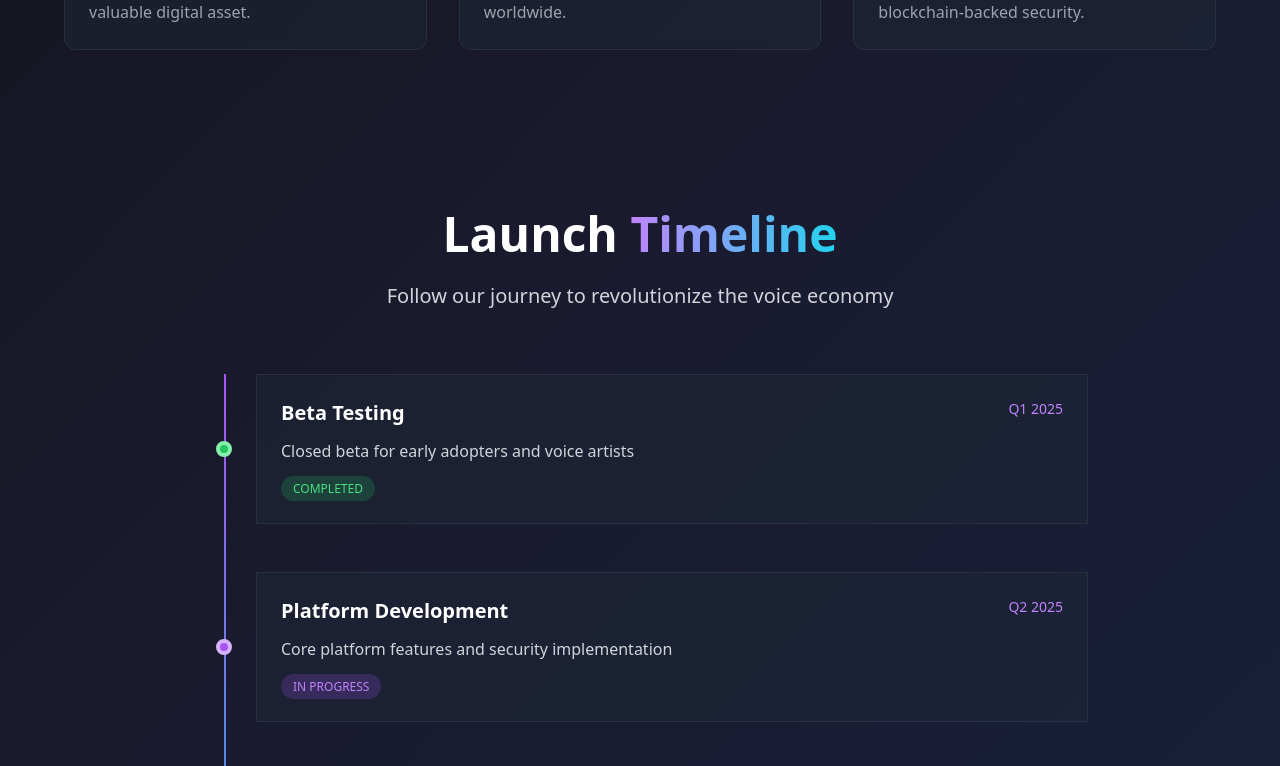
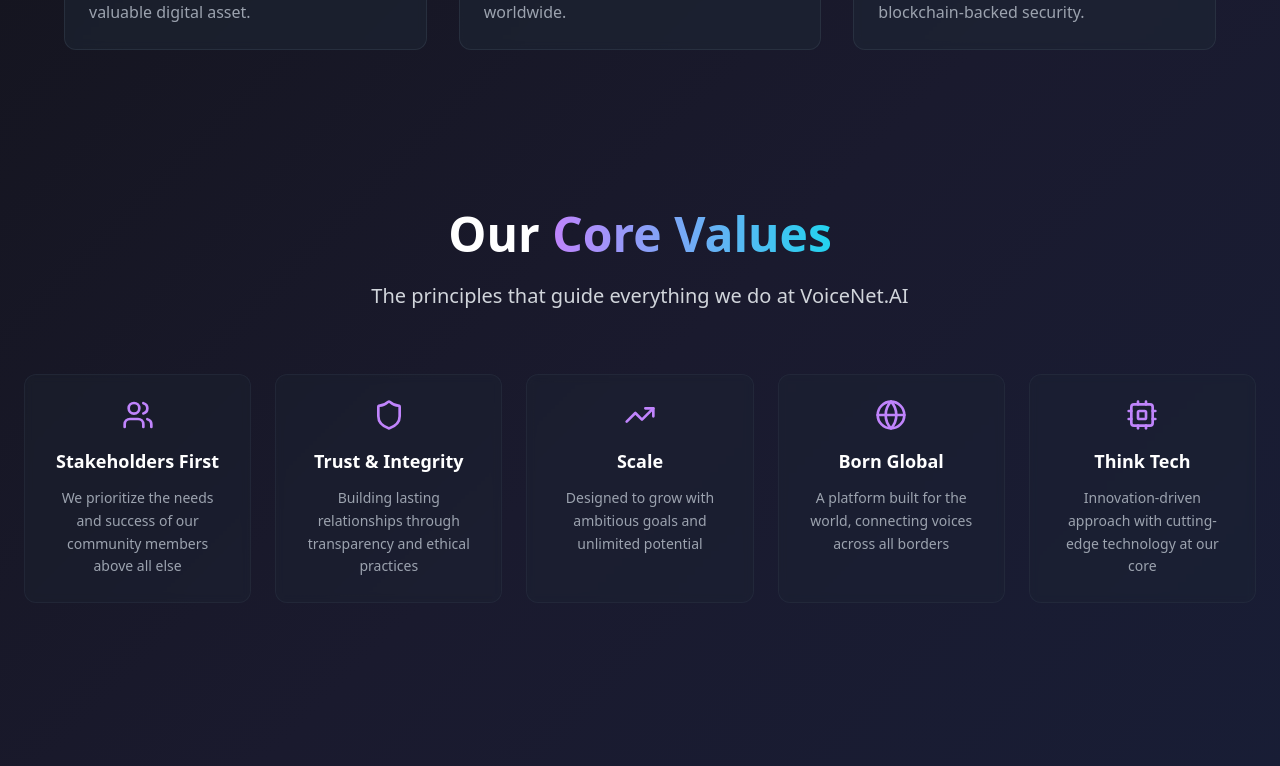
Before and after one commit to sinojeff/voice-future-unveiled, a React (Vite) app: page / in a window 1280 px wide. Shown: the part 1280-2046 px from the top of the page. Built offline with nearby package versions, Linux system fonts and the light colour scheme.

Commit message:
Add key values section
Add key values to the pre-launch homepage.

```diff
--- /dev/null
+++ b/src/components/ValuesSection.tsx
@@ -0,0 +1,66 @@
+
+import React from 'react';
+import { Users, Shield, TrendingUp, Globe, Cpu } from 'lucide-react';
+
+const ValuesSection = () => {
+  const values = [
+    {
+      icon: <Users size={32} />,
+      title: "Stakeholders First",
+      description: "We prioritize the needs and success of our community members above all else"
+    },
+    {
+      icon: <Shield size={32} />,
+      title: "Trust & Integrity",
+      description: "Building lasting relationships through transparency and ethical practices"
+    },
+    {
+      icon: <TrendingUp size={32} />,
+      title: "Scale",
+      description: "Designed to grow with ambitious goals and unlimited potential"
+    },
+    {
+      icon: <Globe size={32} />,
+      title: "Born Global",
+      description: "A platform built for the world, connecting voices across all borders"
+    },
+    {
+      icon: <Cpu size={32} />,
+      title: "Think Tech",
+      description: "Innovation-driven approach with cutting-edge technology at our core"
+    }
+  ];
+
+  return (
+    <section className="py-20 relative">
+      <div className="container mx-auto px-6">
+        <div className="text-center mb-16">
+          <h2 className="text-4xl md:text-5xl font-bold text-white mb-6">
+            Our <span className="bg-gradient-to-r from-purple-400 to-cyan-400 bg-clip-text text-transparent">Core Values</span>
+          </h2>
+          <p className="text-xl text-gray-300 max-w-3xl mx-auto">
+            The principles that guide everything we do at VoiceNet.AI
+          </p>
+        </div>
+
+        <div className="grid md:grid-cols-5 gap-6 max-w-7xl mx-auto">
+          {values.map((value, index) => (
+            <div
+              key={index}
+              className="bg-gray-800/30 backdrop-blur-sm rounded-xl p-6 border border-gray-700/30 hover:border-purple-500/30 transition-all duration-300 hover:transform hover:scale-105 animate-fade-in text-center"
+              style={{ animationDelay: `${index * 100}ms` }}
+            >
+              <div className="mb-4 text-purple-400 flex justify-center">
+                {value.icon}
+              </div>
+              <h3 className="text-lg font-semibold text-white mb-3">{value.title}</h3>
+              <p className="text-gray-400 text-sm leading-relaxed">{value.description}</p>
+            </div>
+          ))}
+        </div>
+      </div>
+    </section>
+  );
+};
+
+export default ValuesSection;
--- a/src/pages/Index.tsx
+++ b/src/pages/Index.tsx
@@ -2,6 +2,7 @@
 import React from 'react';
 import HeroSection from '../components/HeroSection';
 import FeaturesSection from '../components/FeaturesSection';
+import ValuesSection from '../components/ValuesSection';
 import TimelineSection from '../components/TimelineSection';
 import Footer from '../components/Footer';
 
@@ -10,6 +11,7 @@ const Index = () => {
     <div className="min-h-screen">
       <HeroSection />
       <FeaturesSection />
+      <ValuesSection />
       <TimelineSection />
       <Footer />
     </div>
```
